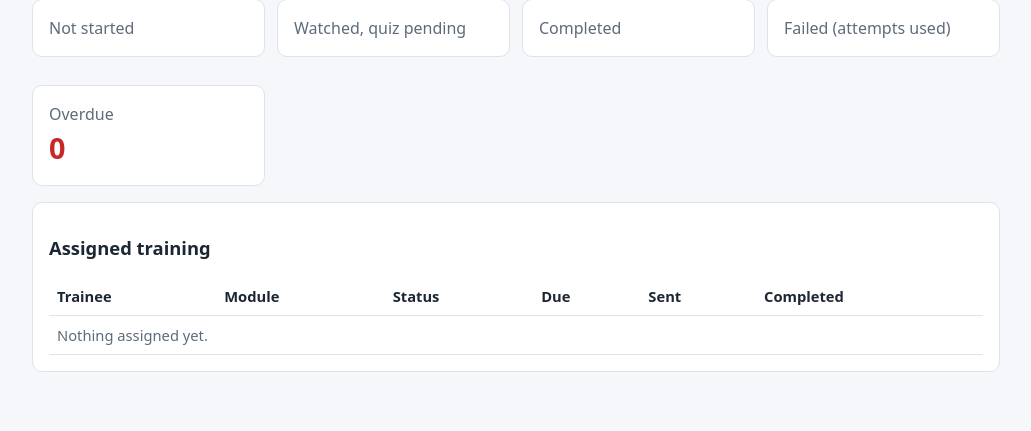
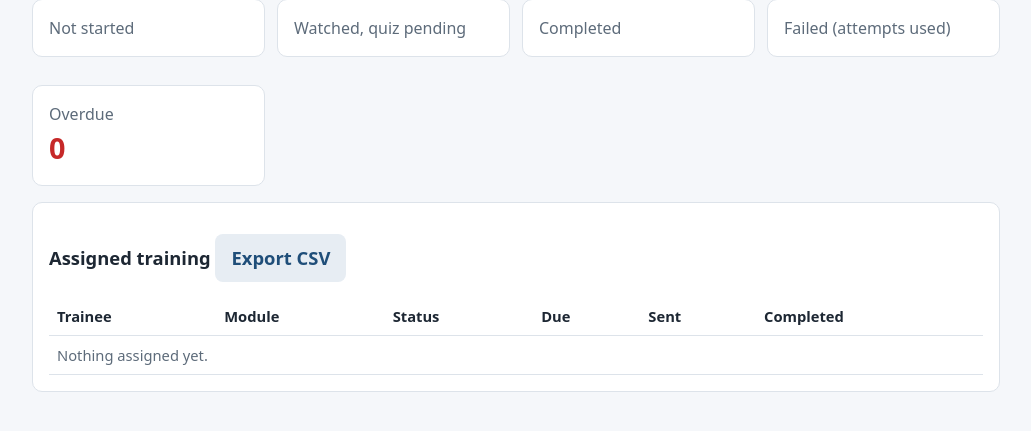
Before and after one commit to prasanthebenezer/onboarding-training-system, a FastAPI app: template app/templates/admin/dashboard.html in a window 1280 px wide. Shown: the part 117-548 px from the top of the page, without its empty margins (124-1155 px from the left). Run offline with FastAPI, Linux system fonts and the light colour scheme; the template is opened without the code that fills it, so the values that code supplies are empty.

Commit message:
Export CSV button on the dashboard's Assigned training table
Co-Authored-By: Claude Opus 5.5 <noreply@anthropic.com>

```diff
--- a/app/templates/admin/dashboard.html
+++ b/app/templates/admin/dashboard.html
@@ -8,7 +8,7 @@
  <div class="card"><div class="muted">Failed (attempts used)</div><div class="stat">{{ counts.failed }}</div></div>
  <div class="card"><div class="muted">Overdue</div><div class="stat" style="color:var(--bad)">{{ overdue|length }}</div></div>
 </div>
-<div class="card table-wrap"><h2>Assigned training</h2>
+<div class="card table-wrap"><h2>Assigned training <a class="btn secondary" href="/admin/assignments.csv">Export CSV</a></h2>
 <table><tr><th>Trainee</th><th>Module</th><th>Status</th><th>Due</th><th>Sent</th><th>Completed</th></tr>
 {% for i in items %}<tr>
 <td>{{ i.assignment.trainee.name }}<br><span class="muted">{{ i.assignment.trainee.employee_id }}</span></td>
```
Also changed, not shown: tests/test_flow.py (+1 -0 lines).
